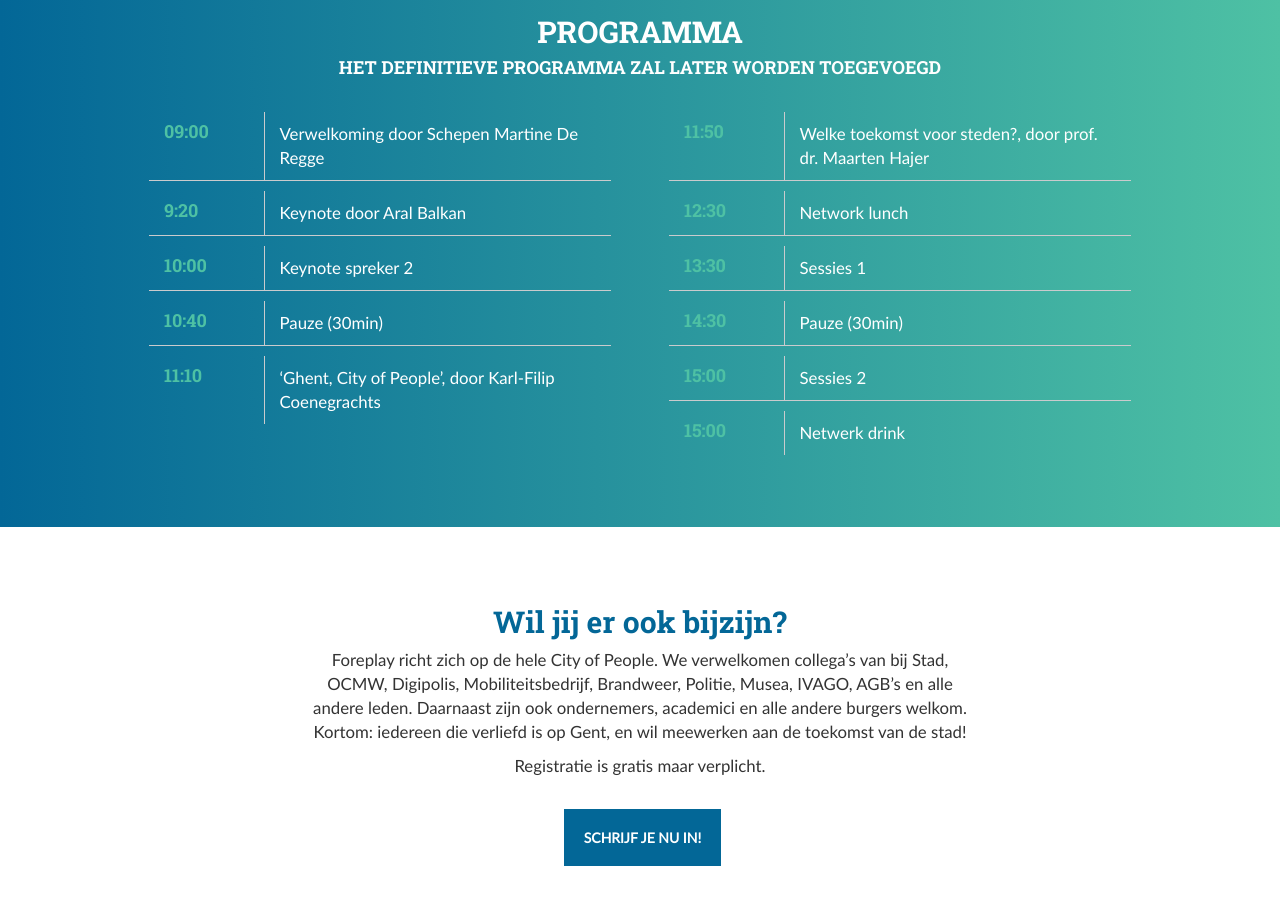
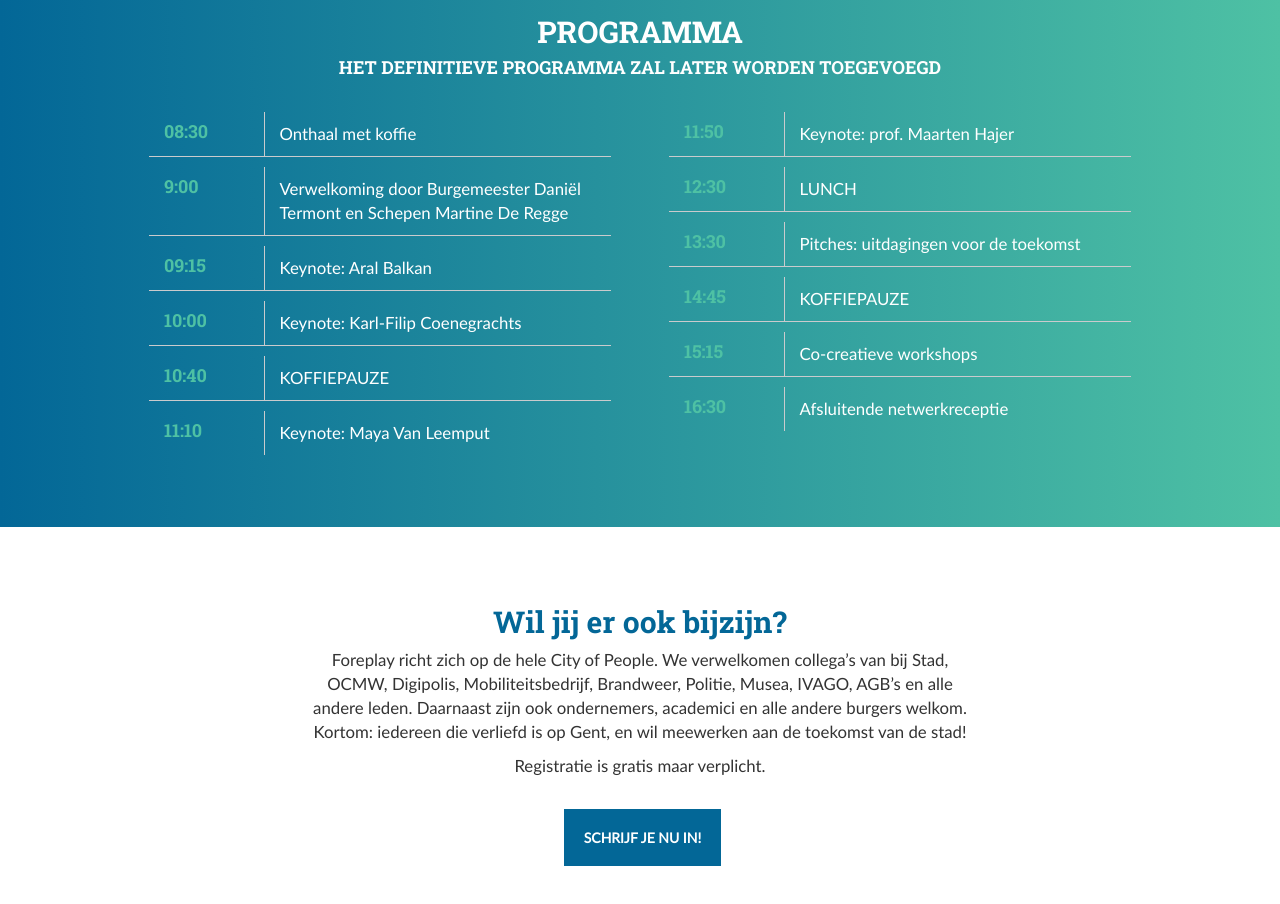
Before and after one commit to PieterJanPauwels/Foreplay.gent, a website: page index.html in a window 1280 px wide. Shown: the part 1840-2744 px from the top of the page. Drawn offline with nearby package versions, Linux system fonts and the light colour scheme.

Commit message:
Programma aangepast

```diff
--- a/index.html
+++ b/index.html
@@ -384,18 +384,26 @@
                 <div class="col-md-6 col-xs-12 timetable">
                     <div class="row">
                         <div class="col-xs-3">
-                            <h4 class="no-uppercase text-azg">09:00</h4>
+                            <h4 class="no-uppercase text-azg">08:30</h4>
                         </div>
                         <div class="col-xs-9">
-                            <span>Verwelkoming door Schepen Martine De Regge</span>
+                            <span>Onthaal met koffie</span>
                         </div>
                     </div>
                     <div class="row">
                         <div class="col-xs-3">
-                            <h4 class="no-uppercase text-azg">9:20</h4>
+                            <h4 class="no-uppercase text-azg">9:00</h4>
                         </div>
                         <div class="col-xs-9">
-                            <span>Keynote door Aral Balkan </span>
+                            <span>Verwelkoming door Burgemeester Daniël Termont en Schepen Martine De Regge</span>
+                        </div>
+                    </div>
+                    <div class="row">
+                        <div class="col-xs-3">
+                            <h4 class="no-uppercase text-azg">09:15</h4>
+                        </div>
+                        <div class="col-xs-9">
+                            <span>Keynote: Aral Balkan</span>
                         </div>
                     </div>
                     <div class="row">
@@ -403,7 +411,7 @@
                             <h4 class="no-uppercase text-azg">10:00</h4>
                         </div>
                         <div class="col-xs-9">
-                            <span>Keynote spreker 2</span>
+                            <span>Keynote: Karl-Filip Coenegrachts</span>
                         </div>
                     </div>
                     <div class="row">
@@ -411,16 +419,15 @@
                             <h4 class="no-uppercase text-azg">10:40</h4>
                         </div>
                         <div class="col-xs-9">
-                            <span>Pauze (30min)</span>
+                            <span>KOFFIEPAUZE</span>
                         </div>
                     </div>
-
                     <div class="row">
                         <div class="col-xs-3">
                             <h4 class="no-uppercase text-azg">11:10</h4>
                         </div>
                         <div class="col-xs-9">
-                            <span>‘Ghent, City of People’, door Karl-Filip Coenegrachts</span>
+                            <span>Keynote: Maya Van Leemput</span>
                         </div>
                     </div>
                 </div>
@@ -431,7 +438,7 @@
                             <h4 class="no-uppercase text-azg">11:50</h4>
                         </div>
                         <div class="col-xs-9">
-                            <span>Welke toekomst voor steden?, door prof. dr. Maarten Hajer</span>
+                            <span>Keynote: prof. Maarten Hajer</span>
                         </div>
                     </div>
                     <div class="row">
@@ -439,7 +446,7 @@
                             <h4 class="no-uppercase text-azg">12:30</h4>
                         </div>
                         <div class="col-xs-9">
-                            <span>Network lunch</span>
+                            <span>LUNCH</span>
                         </div>
                     </div>
                     <div class="row">
@@ -447,31 +454,31 @@
                             <h4 class="no-uppercase text-azg">13:30</h4>
                         </div>
                         <div class="col-xs-9">
-                            <span>Sessies 1</span>
+                            <span>Pitches: uitdagingen voor de toekomst</span>
                         </div>
                     </div>
                     <div class="row">
                         <div class="col-xs-3">
-                            <h4 class="no-uppercase text-azg">14:30</h4>
+                            <h4 class="no-uppercase text-azg">14:45</h4>
                         </div>
                         <div class="col-xs-9">
-                            <span>Pauze (30min)</span>
+                            <span>KOFFIEPAUZE</span>
                         </div>
                     </div>
                     <div class="row">
                         <div class="col-xs-3">
-                            <h4 class="no-uppercase text-azg">15:00</h4>
+                            <h4 class="no-uppercase text-azg">15:15</h4>
                         </div>
                         <div class="col-xs-9">
-                            <span>Sessies 2</span>
+                            <span>Co-creatieve workshops</span>
                         </div>
                     </div>
                     <div class="row">
                         <div class="col-xs-3">
-                            <h4 class="no-uppercase text-azg">15:00</h4>
+                            <h4 class="no-uppercase text-azg">16:30</h4>
                         </div>
                         <div class="col-xs-9">
-                            <span>Netwerk drink</span>
+                            <span>Afsluitende netwerkreceptie</span>
                         </div>
                     </div>
                 </div>
```
